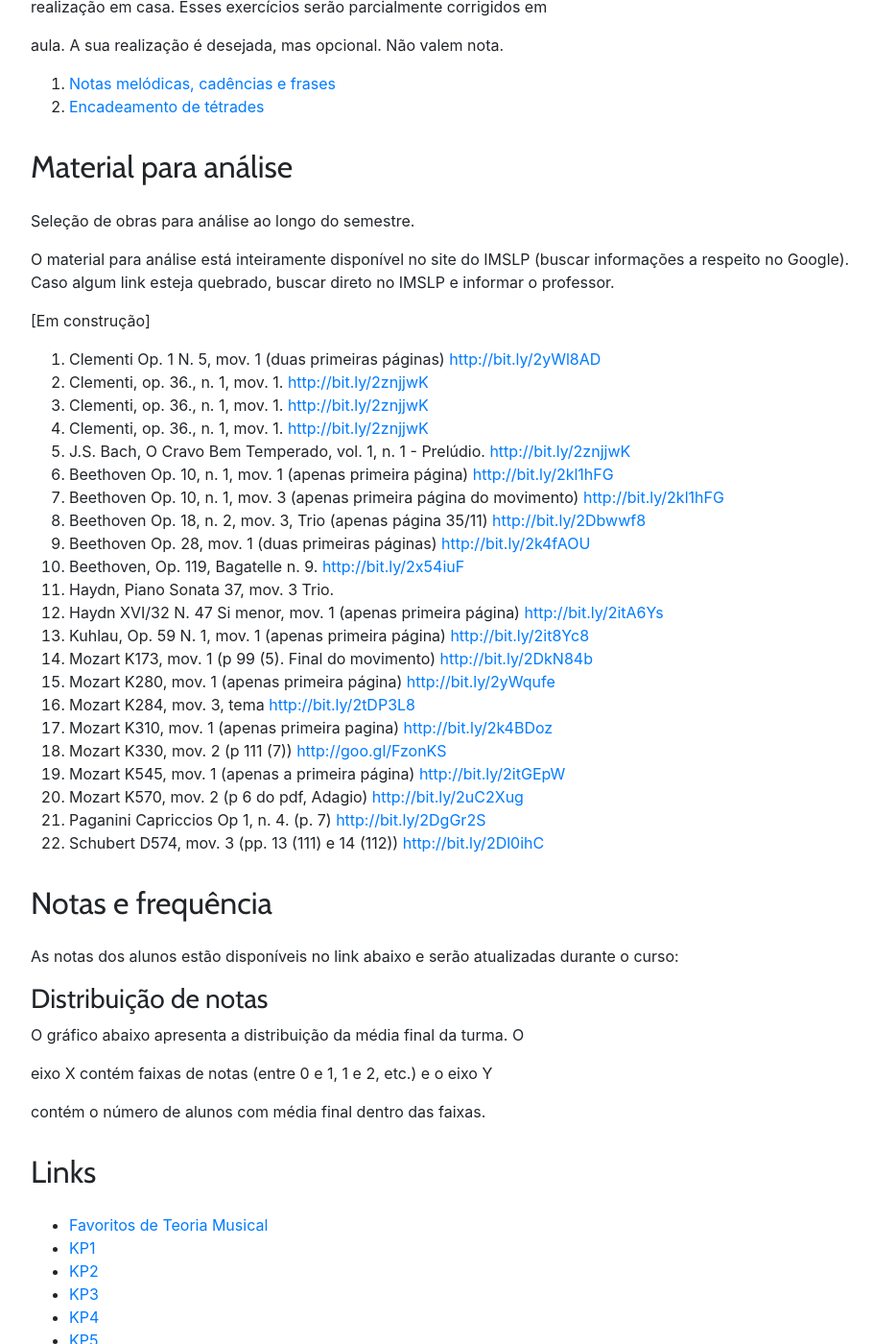
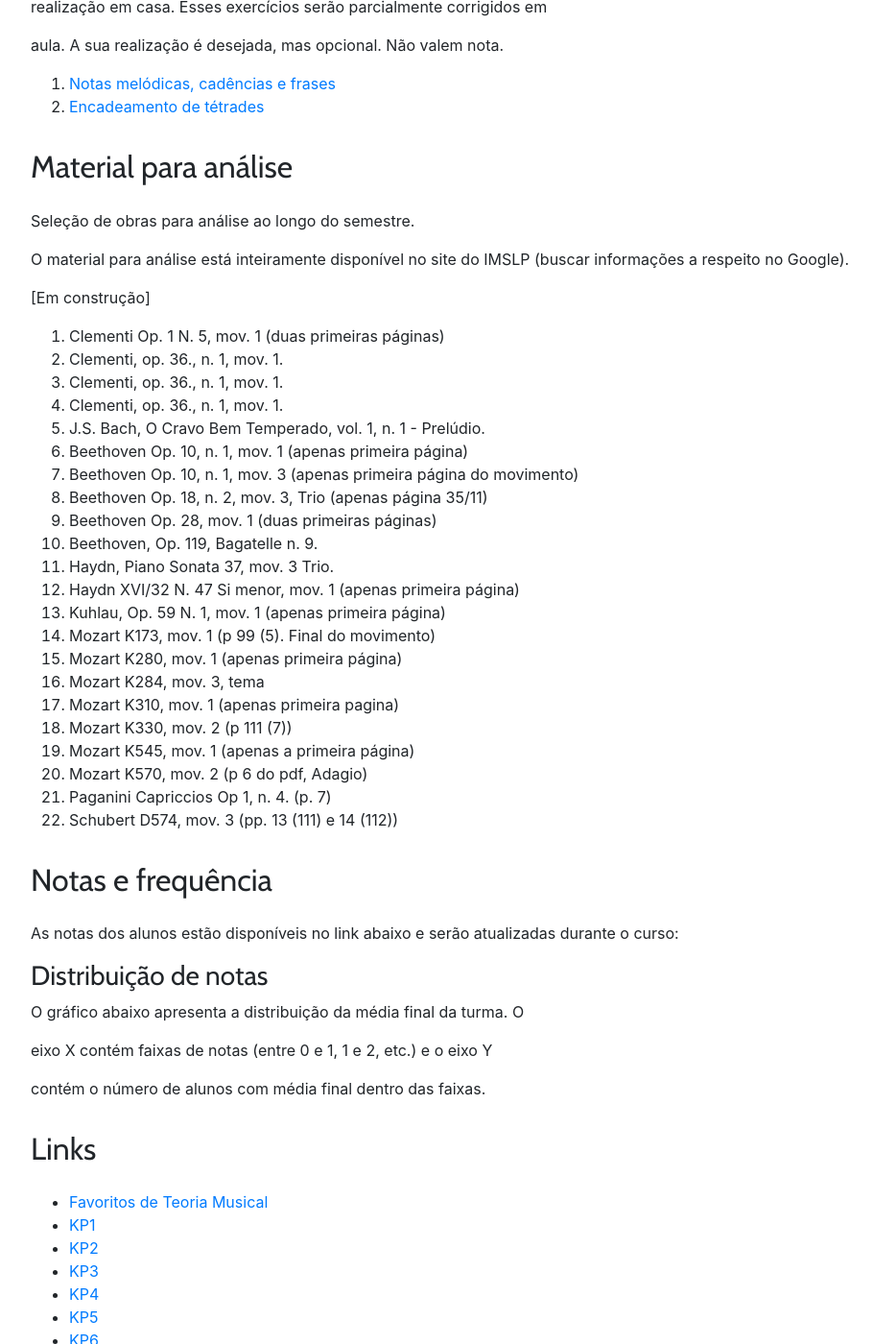
Before and after one commit to kroger/genosmus, a Jekyll site: the page built from _marcos/musa70.md, in a window 1280 px wide and 1400 px high, scrolled down 1827 px. Shown: the whole window at 96% size, without its empty margins (68-978 px from the left). Built offline with Jekyll 4.4.1, drawn with Linux system fonts in a browser that asks for light colours; some of the changed lines change nothing that is shown.

Commit message:
Remoção de links quebrados do IMSLP

```diff
--- a/_marcos/musa70.md
+++ b/_marcos/musa70.md
@@ -68,10 +68,10 @@ aula. A sua realização é desejada, mas opcional. Não valem nota.
 Seleção de obras para análise ao longo do semestre.
 
 O material para análise está inteiramente disponível no site do IMSLP (buscar informações a respeito no Google).
-Caso algum link esteja quebrado, buscar direto no IMSLP e informar o professor.
 
 [Em construção]
 
+<!--
   1. Clementi Op. 1 N. 5, mov. 1 (duas primeiras páginas) [http://bit.ly/2yWl8AD](http://bit.ly/2yWl8AD)
   2. Clementi, op. 36., n. 1, mov. 1. [http://bit.ly/2znjjwK](http://bit.ly/2znjjwK)
   3. Clementi, op. 36., n. 1, mov. 1. [http://bit.ly/2znjjwK](http://bit.ly/2znjjwK)
@@ -94,6 +94,32 @@ Caso algum link esteja quebrado, buscar direto no IMSLP e informar o professor.
  20. Mozart K570, mov. 2 (p 6 do pdf, Adagio) [http://bit.ly/2uC2Xug](http://bit.ly/2uC2Xug)
  21. Paganini Capriccios Op 1, n. 4. (p. 7) [http://bit.ly/2DgGr2S](http://bit.ly/2DgGr2S)
  22. Schubert D574, mov. 3 (pp. 13 (111) e 14 (112)) [http://bit.ly/2Dl0ihC](http://bit.ly/2Dl0ihC)
+-->
+
+  1. Clementi Op. 1 N. 5, mov. 1 (duas primeiras páginas)
+  2. Clementi, op. 36., n. 1, mov. 1.
+  3. Clementi, op. 36., n. 1, mov. 1.
+  4. Clementi, op. 36., n. 1, mov. 1.
+  5. J.S. Bach, O Cravo Bem Temperado, vol. 1, n. 1 - Prelúdio.
+  6. Beethoven Op. 10, n. 1, mov. 1 (apenas primeira página)
+  7. Beethoven Op. 10, n. 1, mov. 3 (apenas primeira página do movimento)
+  8. Beethoven Op. 18, n. 2, mov. 3, Trio  (apenas página 35/11)
+  9. Beethoven Op. 28, mov. 1  (duas primeiras páginas)
+ 10. Beethoven, Op. 119, Bagatelle n. 9.
+ 11. Haydn, Piano Sonata 37, mov. 3 Trio.
+ 12. Haydn XVI/32 N. 47 Si menor, mov. 1 (apenas primeira página)
+ 13. Kuhlau, Op. 59 N. 1, mov. 1 (apenas primeira página)
+ 14. Mozart K173, mov. 1 (p 99 (5). Final do movimento)
+ 15. Mozart K280, mov. 1 (apenas primeira página)
+ 16. Mozart K284, mov. 3, tema
+ 17. Mozart K310, mov. 1 (apenas primeira pagina)
+ 18. Mozart K330, mov. 2 (p 111 (7))
+ 19. Mozart K545, mov. 1 (apenas a primeira página)
+ 20. Mozart K570, mov. 2 (p 6 do pdf, Adagio)
+ 21. Paganini Capriccios Op 1, n. 4. (p. 7)
+ 22. Schubert D574, mov. 3 (pp. 13 (111) e 14 (112))
+
+
 
 ## Notas e frequência
 
```
